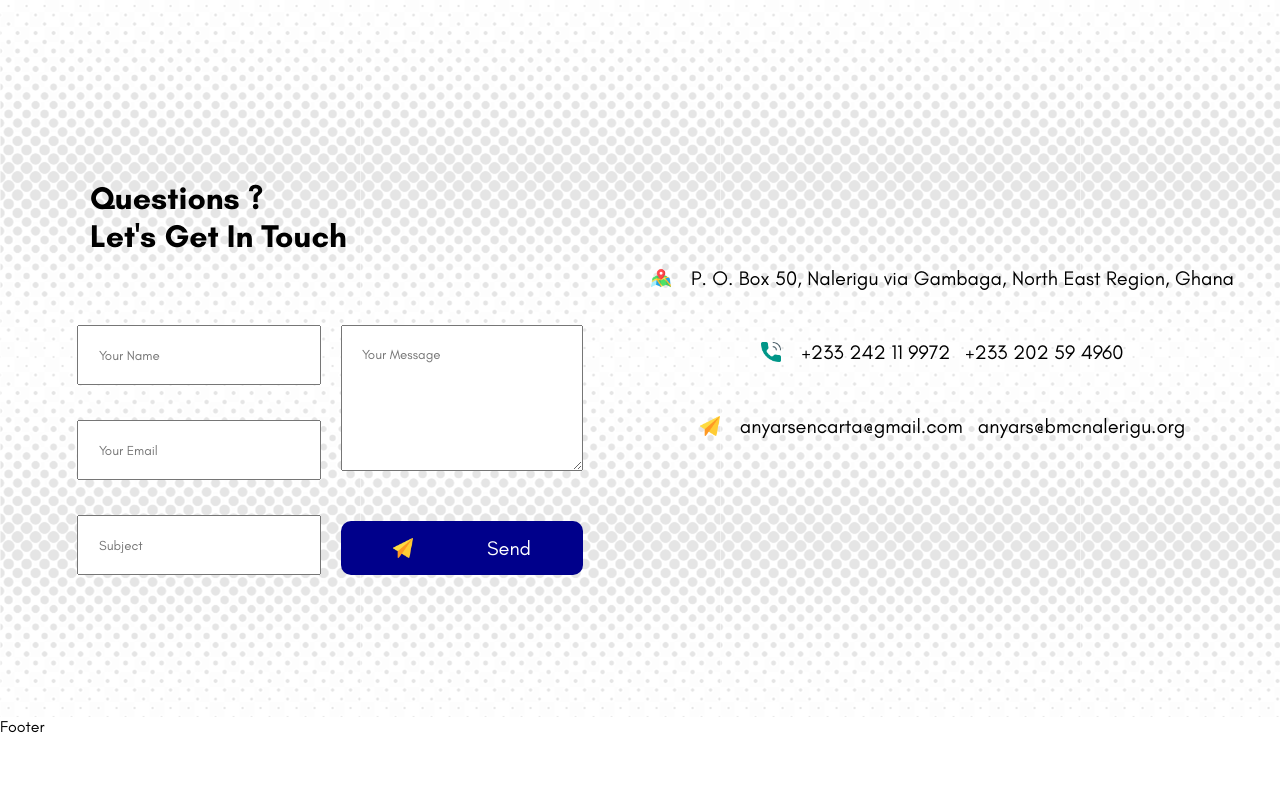
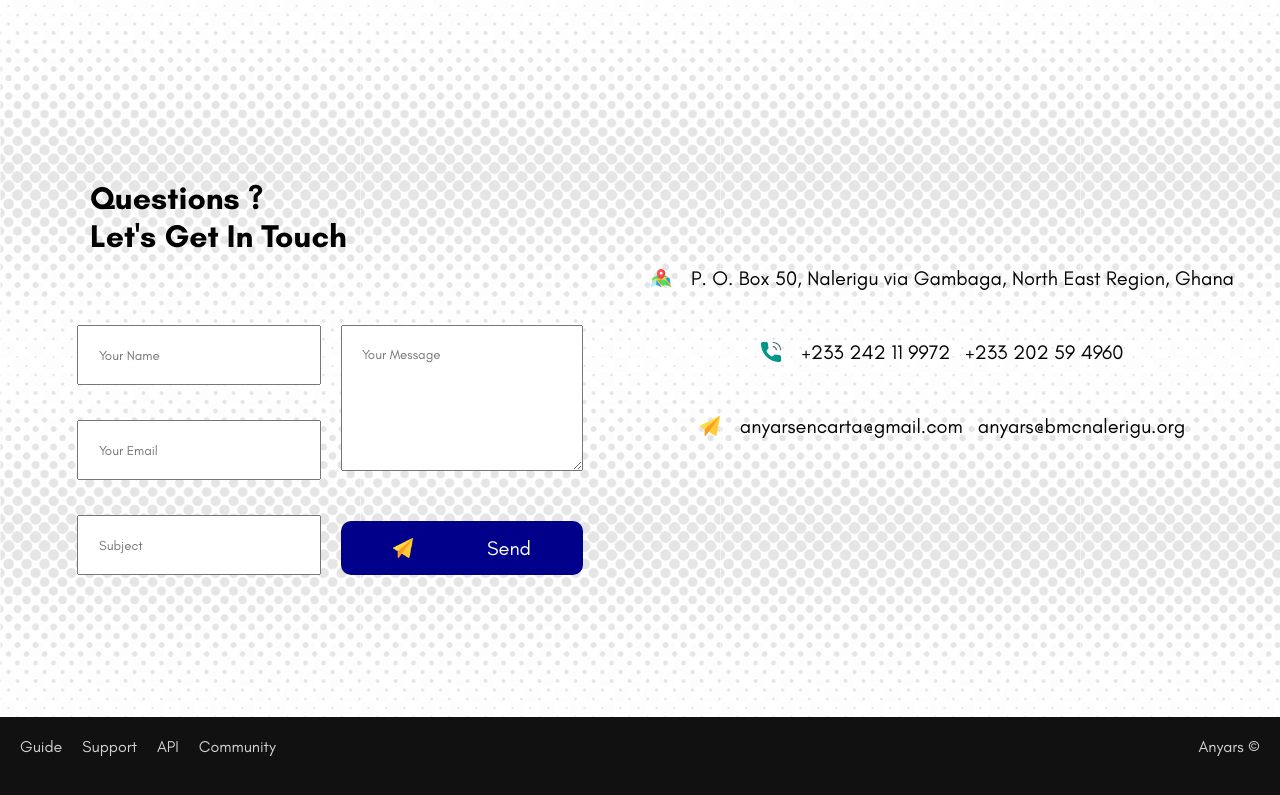
Before and after one commit to anyars-encarta/e-agency, a React (Vite) app: page / in a window 1280 px wide. Shown: the part 3203-3998 px from the top of the page. Built offline with nearby package versions, Linux system fonts and the light colour scheme.

Commit message:
Complete contact section and footer

```diff
--- a/src/components/Footer.jsx
+++ b/src/components/Footer.jsx
@@ -2,12 +2,45 @@ import React from 'react';
 import styled from 'styled-components';
 
 const Container = styled.div`
+    height: 10%;
+    background-color: #111;
+    color: lightgray;
+`;
+
+const Wrapper = styled.div`
+    padding: 20px;
+    display: flex;
+    justify-content: space-between;
+`;
+
+const List = styled.ul`
+    padding: 0;
+    margin: 0;
+    list-style: none;
+    display: flex;
+`;
+
+const ListItem = styled.li`
+    margin-right: 20px;
+`;
+
+const CopyRight = styled.span`
 
 `;
 
 const Footer = () => {
   return (
-    <Container>Footer</Container>
+    <Container>
+        <Wrapper>
+            <List>
+                <ListItem>Guide</ListItem>
+                <ListItem>Support</ListItem>
+                <ListItem>API</ListItem>
+                <ListItem>Community</ListItem>
+            </List>
+            <CopyRight>Anyars &copy;</CopyRight>
+        </Wrapper>
+    </Container>
   )
 }
 
```
